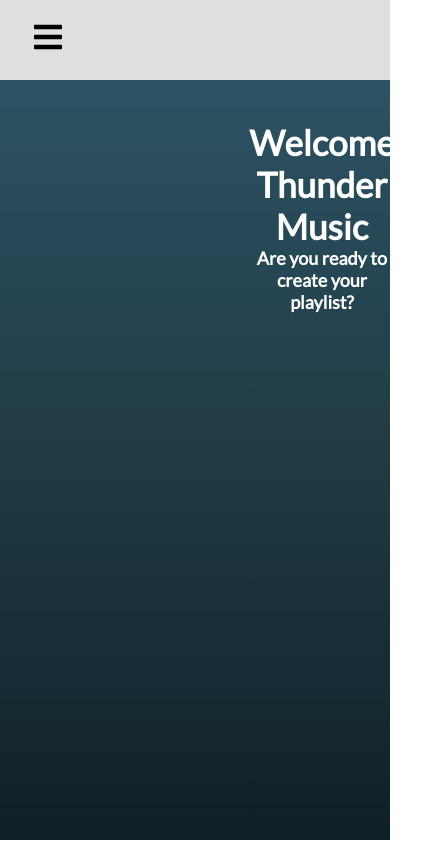
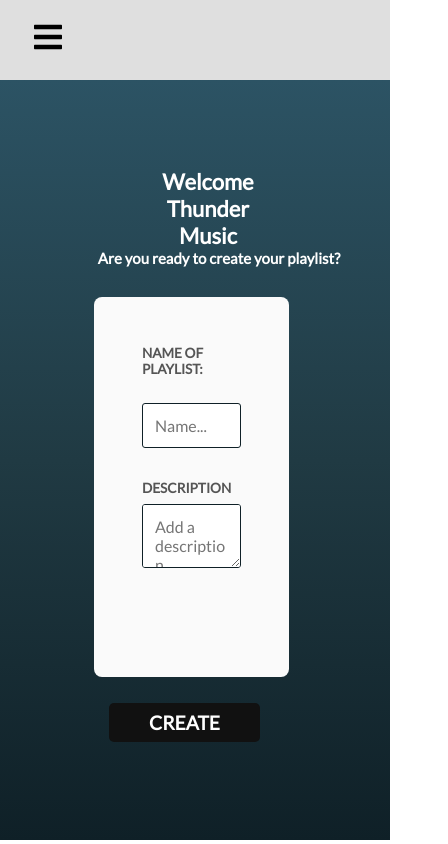
Before and after one commit to Bryaan159/Music, a React (Vite) app in the folder dashboard/: page / in a window 390 px wide. Shown: the whole page, 448 px wide, since content can reach past the window. Built offline with nearby package versions, Linux system fonts and the light colour scheme.

Commit message:
Se agrego notificaciones

```diff
--- a/dashboard/package.json
+++ b/dashboard/package.json
@@ -13,7 +13,8 @@
     "react": "^18.2.0",
     "react-dom": "^18.2.0",
     "react-icons": "^4.10.1",
-    "react-router-dom": "^6.14.1"
+    "react-router-dom": "^6.14.1",
+    "sweetalert2": "^11.7.12"
   },
   "devDependencies": {
     "@types/react": "^18.0.37",
--- a/dashboard/src/App.css
+++ b/dashboard/src/App.css
@@ -252,3 +252,95 @@ input[type="submit"] {
 input[type="submit"]:hover {
   background-color: #333;
 }
+
+@media (max-width: 690px) {
+  .image_container {
+    position: relative;
+    width: 100%;
+    height: 100px;
+    bottom:238px;
+  }
+
+  .heading_primary {
+    color: #fff;
+    position: relative;
+    font-size: 22px;
+    padding: 0 80px;
+    align-items: center;
+    right: 45px;
+    justify-content: center;
+
+  }
+
+  .heading_secondary {
+    color: #fff;
+    font-size: 15px;
+    position: relative;
+    right: 45px;
+    padding: 0 -30px;
+  }
+
+  .container_child  {
+    padding: 3rem;
+    height: 380px;
+    width: 120%;
+    border-radius: 8px;
+    background: #fafafa;
+    margin-bottom: -55px;
+    position: relative;
+    right: 30px;
+
+  }
+
+  input[type="submit"] {
+    position: relative;
+    top:270px;
+    right: 260px;
+  }
+}
+
+@media (max-width: 412px) {
+  .image_container {
+    position: relative;
+    width: 100%;
+    height: 100px;
+    bottom:238px;
+  }
+
+  .heading_primary {
+    color: #fff;
+    position: relative;
+    font-size: 22px;
+    padding: 0 85px;
+    align-items: center;
+    right: 109px;
+    justify-content: center;
+
+  }
+
+  .heading_secondary {
+    color: #fff;
+    font-size: 15px;
+    position: relative;
+    right: 98px;
+    padding: 0 -35px;
+  }
+
+  .container_child  {
+    padding: 3rem;
+    height: 380px;
+    width: 250%;
+    border-radius: 8px;
+    background: #fafafa;
+    margin-bottom: -55px;
+    position: relative;
+    left: 50px;
+
+  }
+
+  input[type="submit"] {
+    position: relative;
+    top:270px;
+    left:-130px;
+  }
+}
--- a/dashboard/src/routes/createPlayList.jsx
+++ b/dashboard/src/routes/createPlayList.jsx
@@ -1,22 +1,49 @@
 import React, { useState } from "react";
+import Swal from 'sweetalert2';
 
 function CreatePlayList() {
   const [description, setDescription] = useState("");
   const maxLength = 10;
 
-  const handleChange = (event) => {
-    const { value } = event.target;
-    const words = value.trim().split(/\s+/);
-    const wordCountValue = words.length;
-    const remaining = maxLength - wordCountValue;
-    if (remaining <= 0) {
-      const trimValue = words.slice(0, maxLength).join(" ");
-      setDescription(trimValue);
-    }else{
-      setDescription(value);
+  const [scanResult, setScanResult] = useState(null);
+
+  //Funcion para el SweetAlert
+  const showNotification = (result) => {
+
+    if(result){
+      Swal.fire({
+        title: 'Se pudo crear la playlist!',
+        text: 'Felicidades ahora tienes una nueva playlist',
+        icon: 'success',
+        showCancelButton: true,
+        confirmButtonColor: '#3085d6',
+        cancelButtonColor: '#d33',
+        confirmButtonText: 'Aceptar',
+      }).then((result) => {
+        if (response.isConfirmed) {
+          window.open(result);
+        }
+      });
     }
+    setScanResult(result);
+}
+  const handleCreatePlaylist = () => {
+    showNotification(true);
+  };
 
-  };
+  // const handleChange = (event) => {
+  //   const { value } = event.target;
+  //   const words = value.trim().split(/\s+/);
+  //   const wordCountValue = words.length;
+  //   const remaining = maxLength - wordCountValue;
+  //   if (remaining <= 0) {
+  //     const trimValue = words.slice(0, maxLength).join(" ");
+  //     setDescription(trimValue);
+  //   }else{
+  //     setDescription(value);
+  //   }
+
+  // };
 
   return (
     <div className="create">
@@ -54,7 +81,7 @@ function CreatePlayList() {
               placeholder="Add a description"
               required
               value={description}
-              onChange={handleChange}
+              // onChange={handleChange}
             />
             {/* <span id="wordCount">{maxLength - description.length} words remaining</span> */}
           </div>
@@ -64,7 +91,7 @@ function CreatePlayList() {
       <div className="m-t-lg">
         <ul className="list-inline">
           <li>
-            <input className="btn btn--form" type="submit" value="Create" />
+            <input className="btn btn--form" type="submit" value="Create" onClick={handleCreatePlaylist} />
           </li>
         </ul>
       </div>
```
Also changed, not shown: 1 other file (tests, documents, lock files or other folders).
